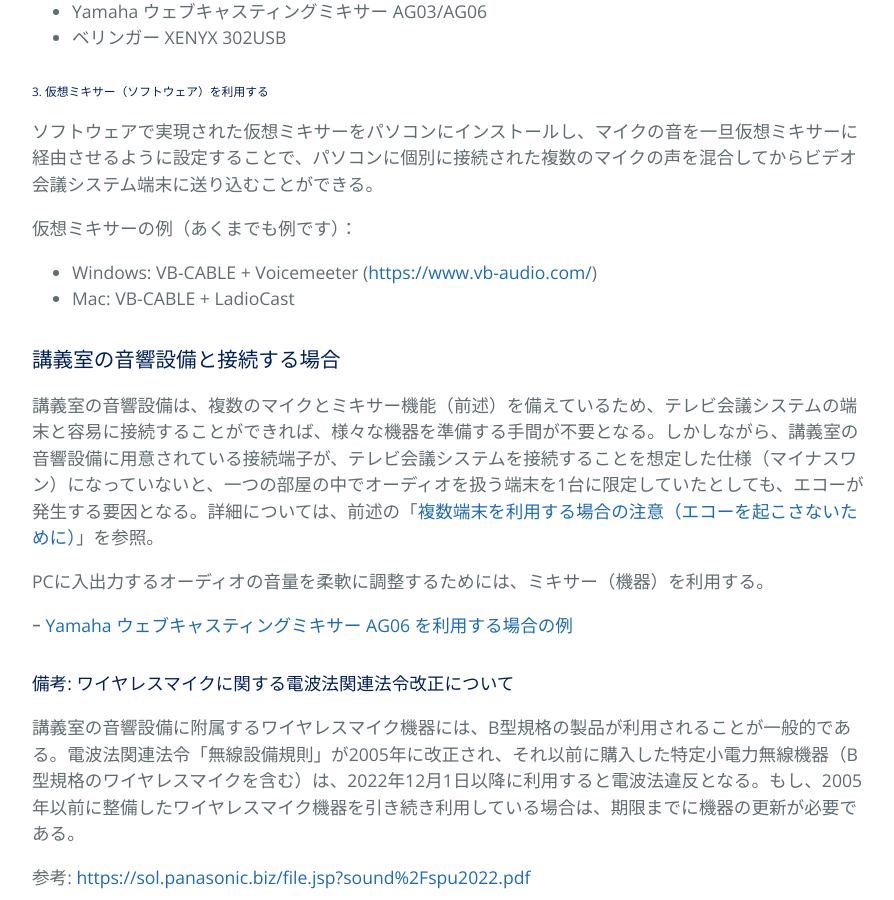
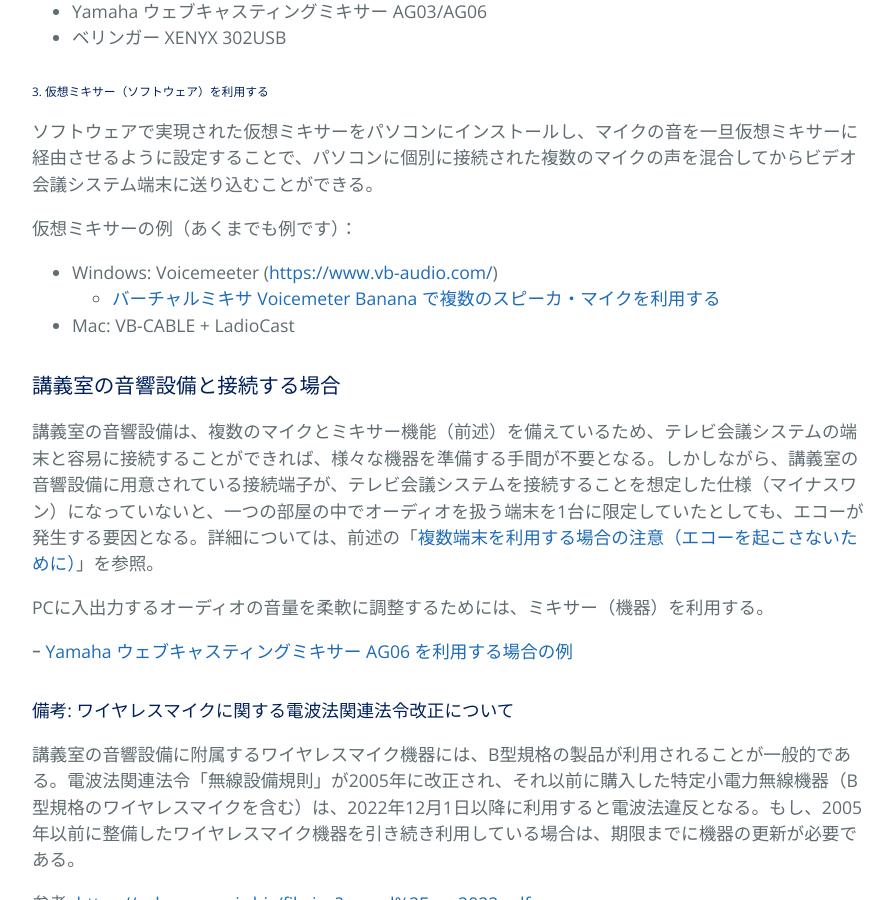
Before and after one commit to kyoto-u/online-edu, a Jekyll site: the page built from zoom-hybrid-use.md, in a window 1280 px wide and 900 px high, scrolled down 4653 px. Shown: the whole window, without its empty margins (192-1086 px from the left). Built offline with Jekyll 4.4.1, drawn with Linux system fonts in a browser that asks for light colours.

Commit message:
Update zoom-hybrid-use.md

```diff
--- a/zoom-hybrid-use.md
+++ b/zoom-hybrid-use.md
@@ -116,7 +116,8 @@ title: 対面とオンラインの同時併用授業の実施方法と必要設
 ソフトウェアで実現された仮想ミキサーをパソコンにインストールし、マイクの音を一旦仮想ミキサーに経由させるように設定することで、パソコンに個別に接続された複数のマイクの声を混合してからビデオ会議システム端末に送り込むことができる。
 
 仮想ミキサーの例（あくまでも例です）：
-- Windows: VB-CABLE + Voicemeeter ([https://www.vb-audio.com/](https://www.vb-audio.com/))
+- Windows: Voicemeeter ([https://www.vb-audio.com/](https://www.vb-audio.com/))
+  - [バーチャルミキサ Voicemeter Banana で複数のスピーカ・マイクを利用する](zoom-audio-voicemeter)
 - Mac: VB-CABLE + LadioCast
 
 ### 講義室の音響設備と接続する場合
```
